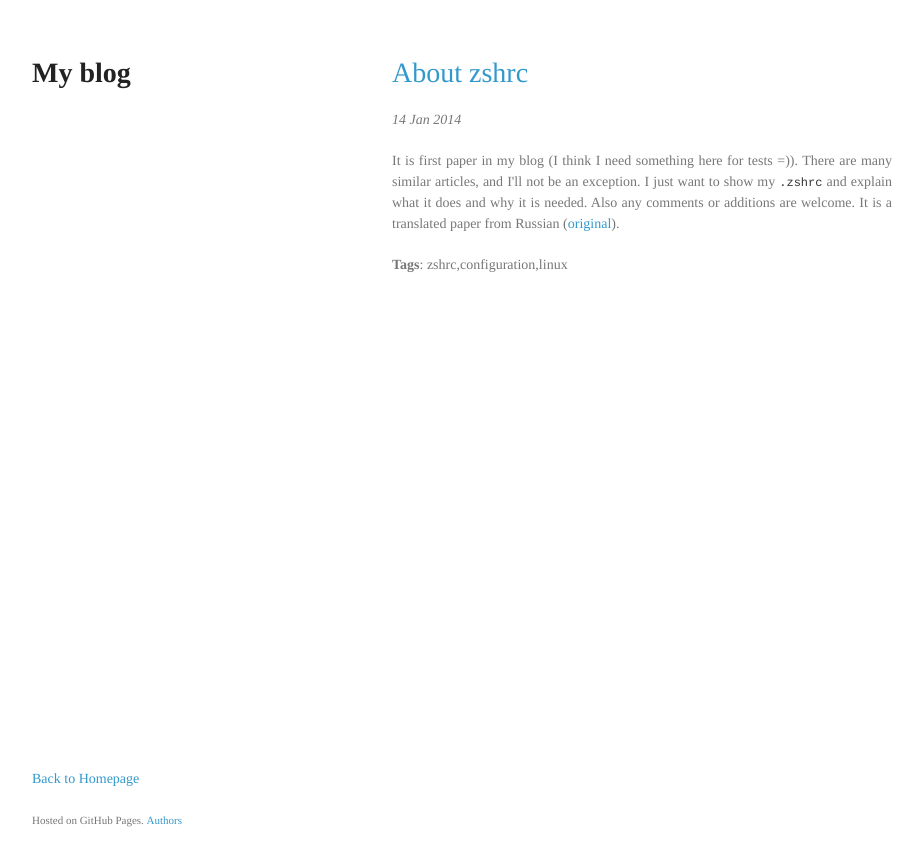
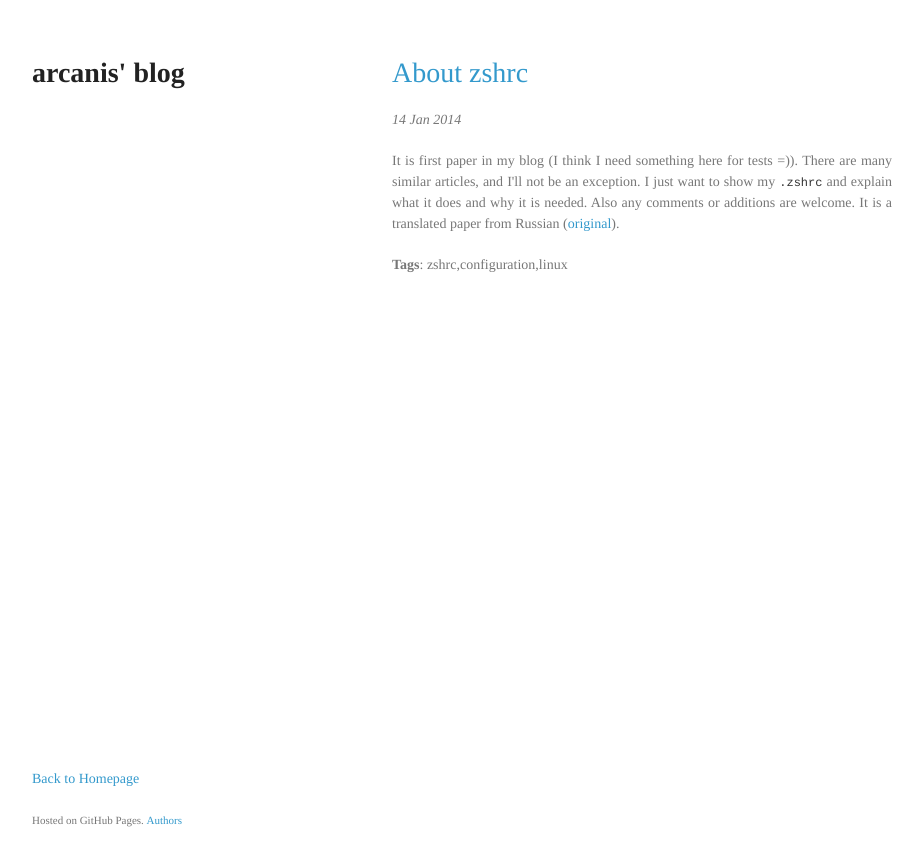
Before and after one commit to arcan1s/arcanis.me, a Jekyll site: the page built from blog.html, in a window 1280 px wide. Shown: the top 866 px of the page, without its empty margins (178-1101 px from the left). Built offline with Jekyll 4.4.1, drawn with Linux system fonts in a browser that asks for light colours; Markdown is read by kramdown in place of the engine named in the settings.

Commit message:
small edit

```diff
--- a/blog.html
+++ b/blog.html
@@ -1,6 +1,6 @@
 ---
 layout: default
-title: Blog
+title: arcanis' blog
 comment: false
 share: false
 back: 1
@@ -16,7 +16,7 @@ posts:
   <body>
     <div class="wrapper">
       <header>
-        <h1>My blog</h1>
+        <h1>arcanis' blog</h1>
       </header>
       <section>
 
--- a/projects/index.html
+++ b/projects/index.html
@@ -1,6 +1,6 @@
 ---
 layout: default
-title: My projects
+title: arcanis' projects
 comment: false
 share: true
 back: 1
@@ -89,7 +89,7 @@ groups:
   <body>
     <div class="wrapper">
       <header>
-        <h1>Projects</h1>
+        <h1>arcanis' projects</h1>
         <p class="view">The list of some of my projects</p>
         <p class="view">
           {% for group in page.groups %}
```
Also changed, not shown: 1 other file.
